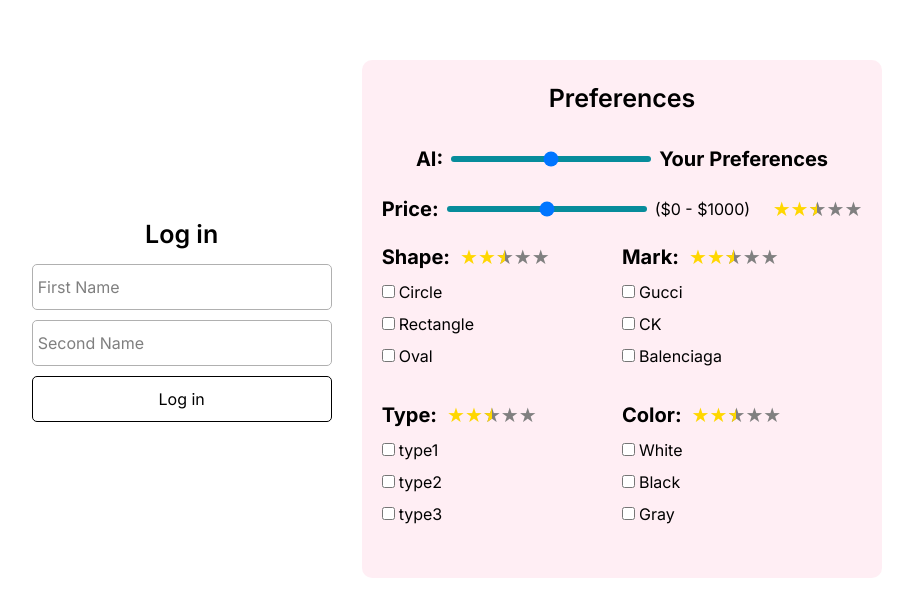
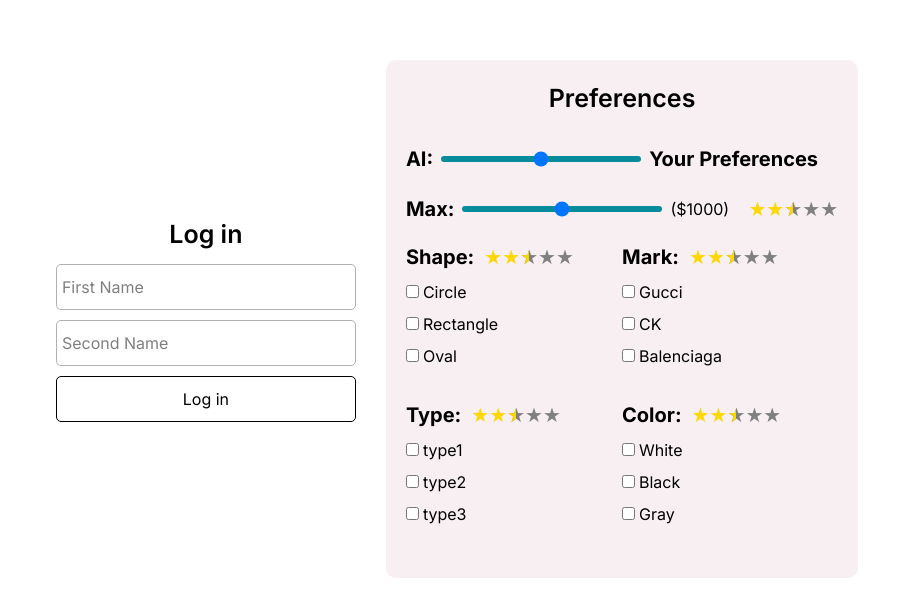
Before and after one commit to Chillmav/ZIP-REPO, a React (Vite) app: page / in a window 1280 px wide. Shown: the part 150-766 px from the top of the page, without its empty margins (188-1101 px from the left). Built offline with nearby package versions, Linux system fonts and the light colour scheme.

Commit message:
better glass

```diff
--- a/src/Components/Preferences.jsx
+++ b/src/Components/Preferences.jsx
@@ -6,10 +6,10 @@ export default function Preferences({ userPreferences, setUserPreferences, userI
 
 
     return (
-        <div className="flex flex-col backdrop-blur-[16px] backdrop-saturate-[180%] bg-[rgba(255,197,217,0.3)] p-[20px] gap-x-[10px] rounded-[10px] gap-y-[10px] w-auto m-[10px]">
+        <div className="flex flex-col backdrop-blur-[16px] backdrop-saturate-[180%] bg-[rgba(216,176,190,0.2)] p-[20px] gap-x-[10px] rounded-[10px] gap-y-[10px] w-auto m-[10px]">
             <p className='text-[25px] font-semibold mx-auto mb-4'>Preferences</p>
             <div className="flex flex-col space-y-5">
-                <div className="flex items-center space-x-2 justify-center">
+                <div className="flex items-center space-x-2">
                     <label className="text-[20px] font-bold">AI:</label>
                     <input
                     id="slider"
@@ -35,7 +35,7 @@ export default function Preferences({ userPreferences, setUserPreferences, userI
                     <p className="text-[20px] font-bold">Your Preferences</p>
                 </div>
                 <div className="flex items-center space-x-2">
-                    <label className="text-[20px] font-bold">Price:</label>
+                    <label className="text-[20px] font-bold">Max:</label>
                     <input
                     id="slider"
                     type="range"
@@ -57,7 +57,7 @@ export default function Preferences({ userPreferences, setUserPreferences, userI
                         backgroundColor: '#078c9b',
                     }}
                     />
-                    <p className="w-[100px]">($0 - ${userPreferences.Price * 20})</p>
+                    <p className="w-[60px]">(${userPreferences.Price * 20})</p>
                     <Stars
                     preference={'Price'}
                     value={userImportances['Price']}
--- a/src/Pages/LogPage.jsx
+++ b/src/Pages/LogPage.jsx
@@ -66,7 +66,7 @@ export default function LogPage() {
 
     return (
 
-        <div className='flex flex-row rounded-2xl backdrop-blur-[8px] backdrop-saturate-[180%] bg-[rgba(255,255,255,0.5)]'>
+        <div className='flex flex-row rounded-2xl backdrop-blur-[8px] backdrop-saturate-[180%] bg-[rgba(255,255,255,0.6)]'>
 
             <div
             className='flex flex-col justify-center p-[20px] gap-x-[10px] rounded-[10px] gap-y-[10px] w-[340px] items-center'
```
